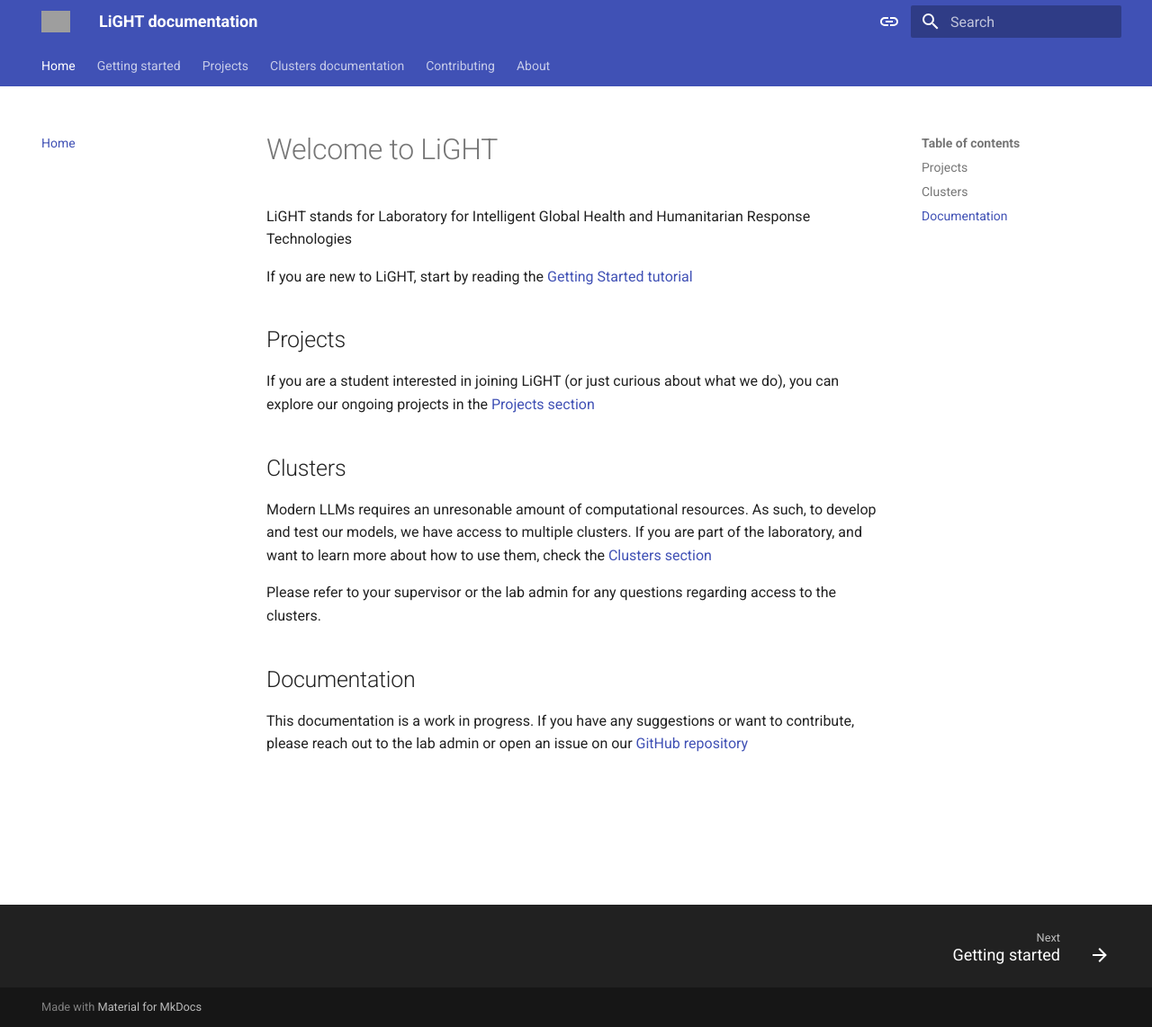
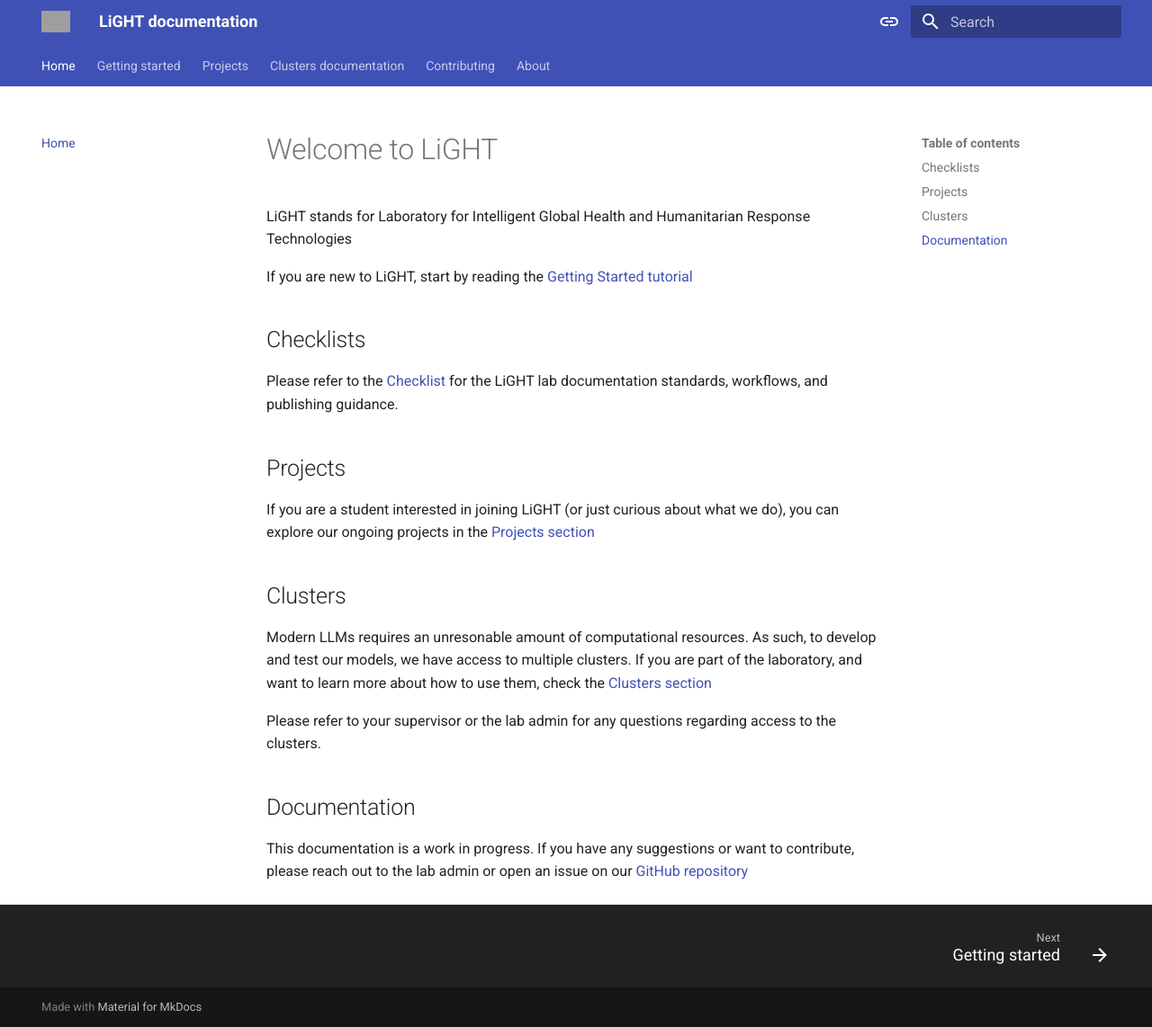
Before and after one commit to EPFLiGHT/LiGHT-doc, an MkDocs documentation site: the page built from docs/index.md, in a window 1280 px wide and 1142 px high. Shown: the whole window at 90% size. Built offline with MkDocs 1.6.1 and Material for MkDocs 9.7.7, drawn with Linux system fonts in a browser that asks for light colours; grey boxes are pictures that could not be loaded.

Commit message:
Update index.md
Included a sentence about checklists in the readme.

```diff
--- a/docs/index.md
+++ b/docs/index.md
@@ -3,6 +3,10 @@
 LiGHT stands for Laboratory for Intelligent Global Health and Humanitarian Response Technologies
 
 If you are new to LiGHT, start by reading the [Getting Started tutorial](gettingstarted.md)
+
+## Checklists
+
+Please refer to the [Checklist](checklist.md) for the LiGHT lab documentation standards, workflows, and publishing guidance.
 
 ## Projects
 
```
